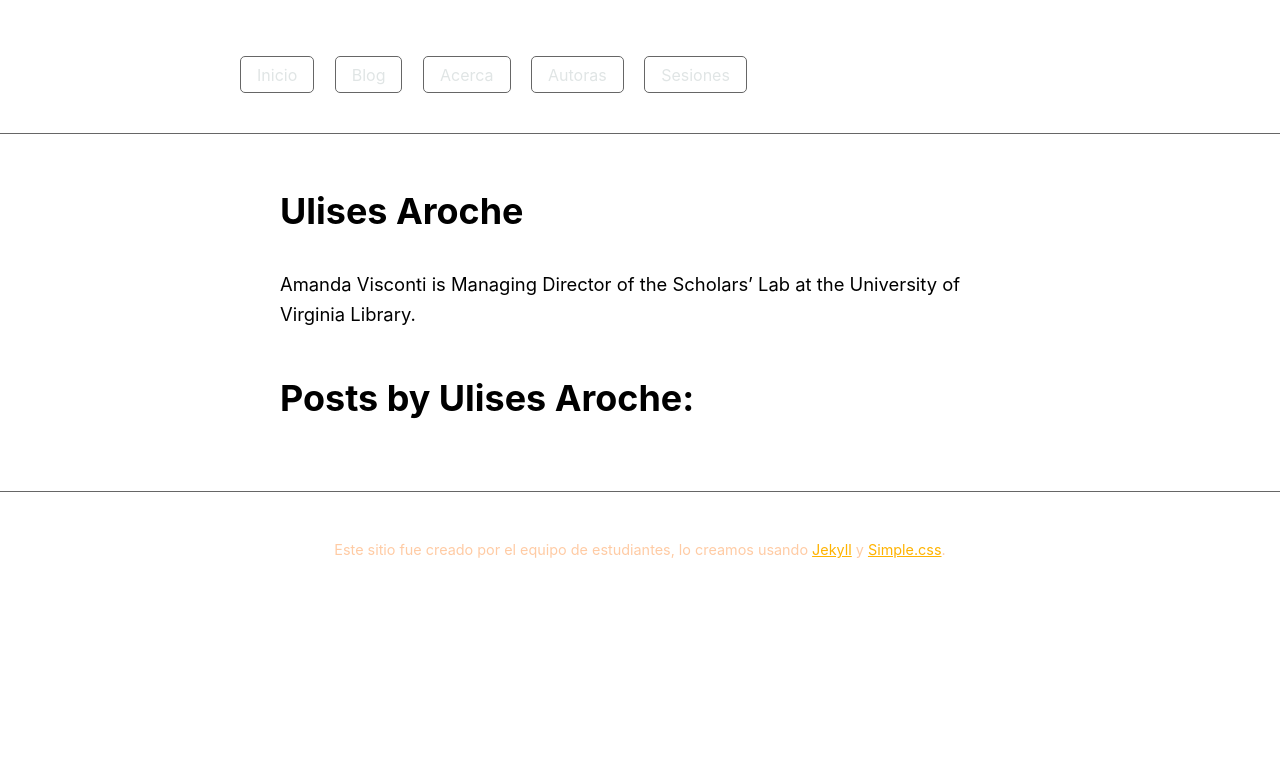
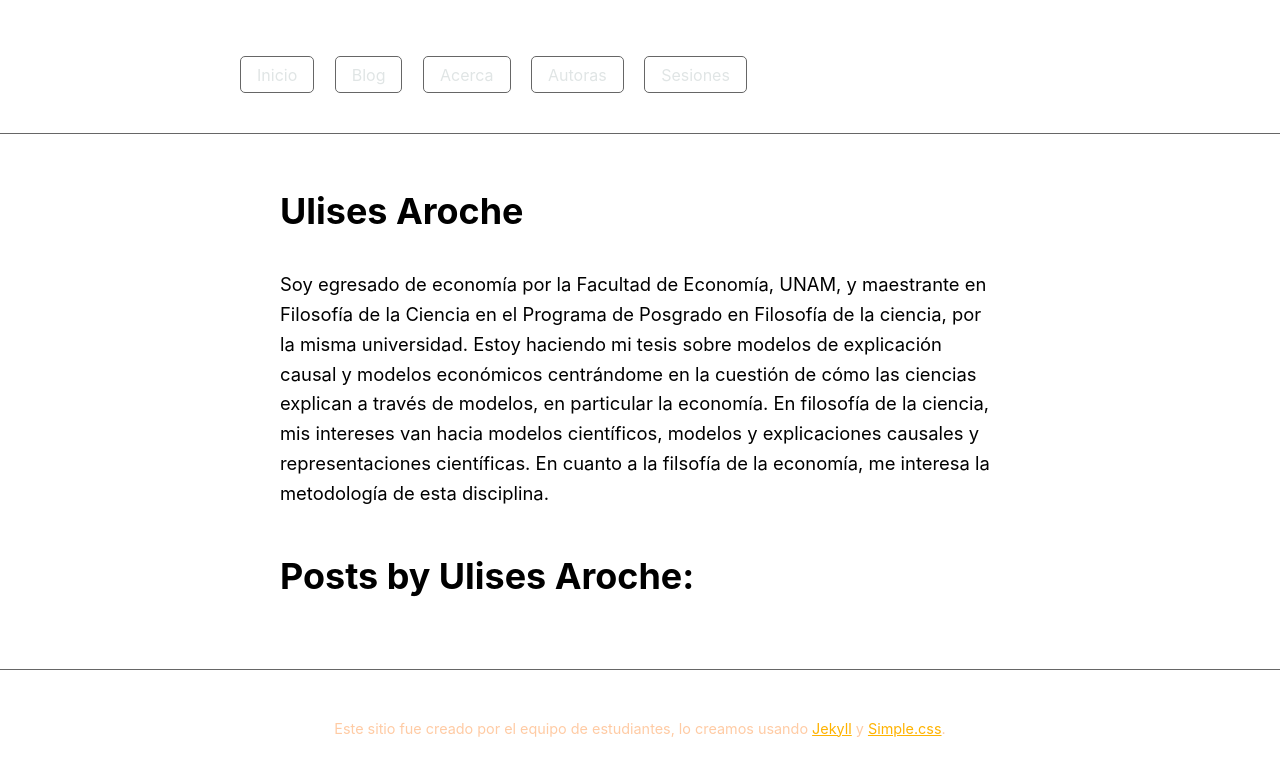
Before and after one commit to Oiuhukt/modeyrep, a Jekyll site: the page built from _people/Ulises Aroche.md, in a window 1280 px wide. Shown: the top 776 px of the page. Built offline with Jekyll 4.4.1, drawn with Linux system fonts in a browser that asks for light colours.

Commit message:
Agregué semblanza

```diff
--- a/_people/Ulises Aroche.md
+++ b/_people/Ulises Aroche.md
@@ -2,4 +2,4 @@
 name: Ulises Aroche
 layout: author
 ---
-Amanda Visconti is Managing Director of the Scholars' Lab at the University of Virginia Library.
+Soy egresado de economía por la Facultad de Economía, UNAM, y maestrante en Filosofía de la Ciencia en el Programa de Posgrado en Filosofía de la ciencia, por la misma universidad. Estoy haciendo mi tesis sobre modelos de explicación causal y modelos económicos centrándome en la cuestión de cómo las ciencias explican a través de modelos, en particular la economía. En filosofía de la ciencia, mis intereses van hacia modelos científicos, modelos y explicaciones causales y representaciones científicas. En cuanto a la filsofía de la economía, me interesa la metodología de esta disciplina.
```
